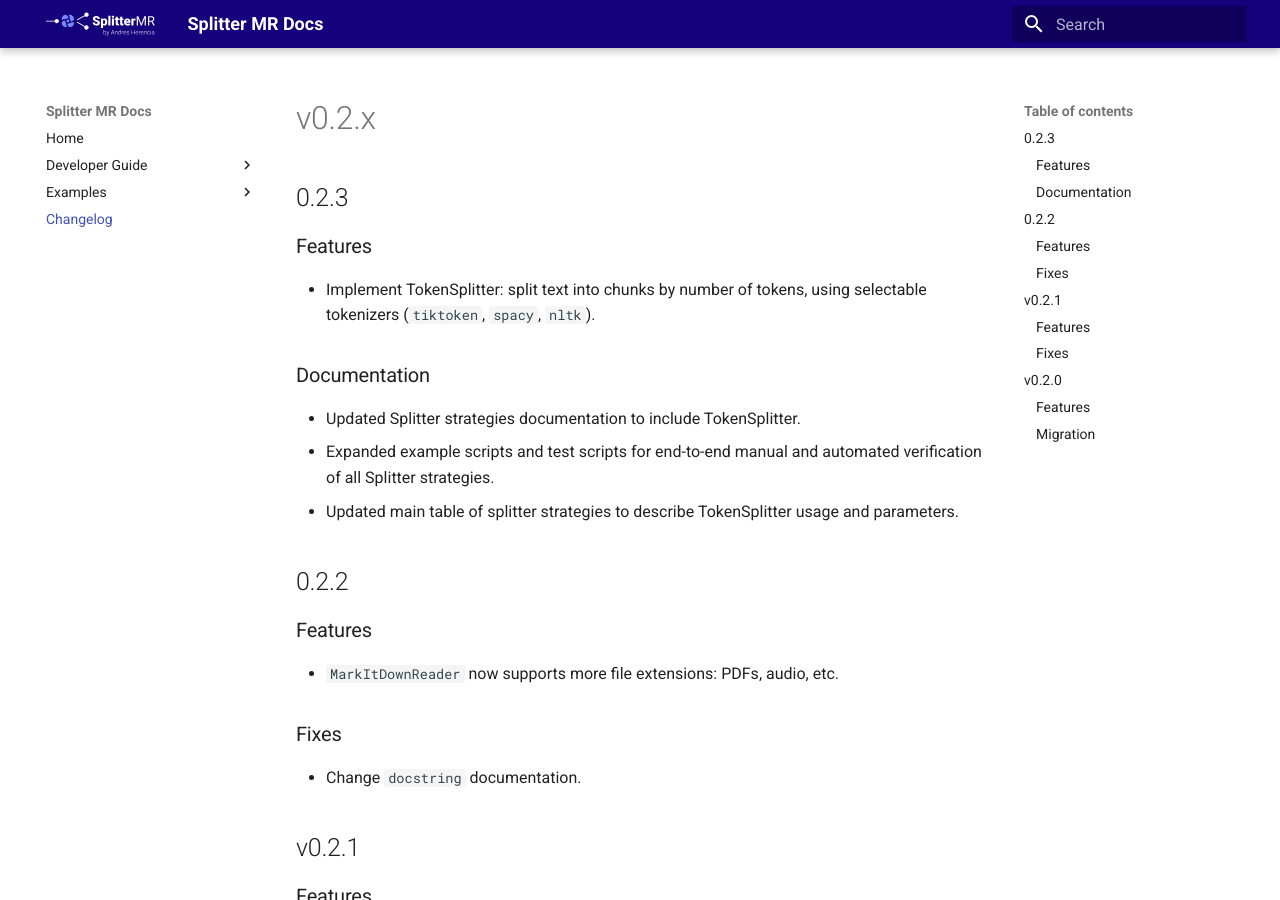
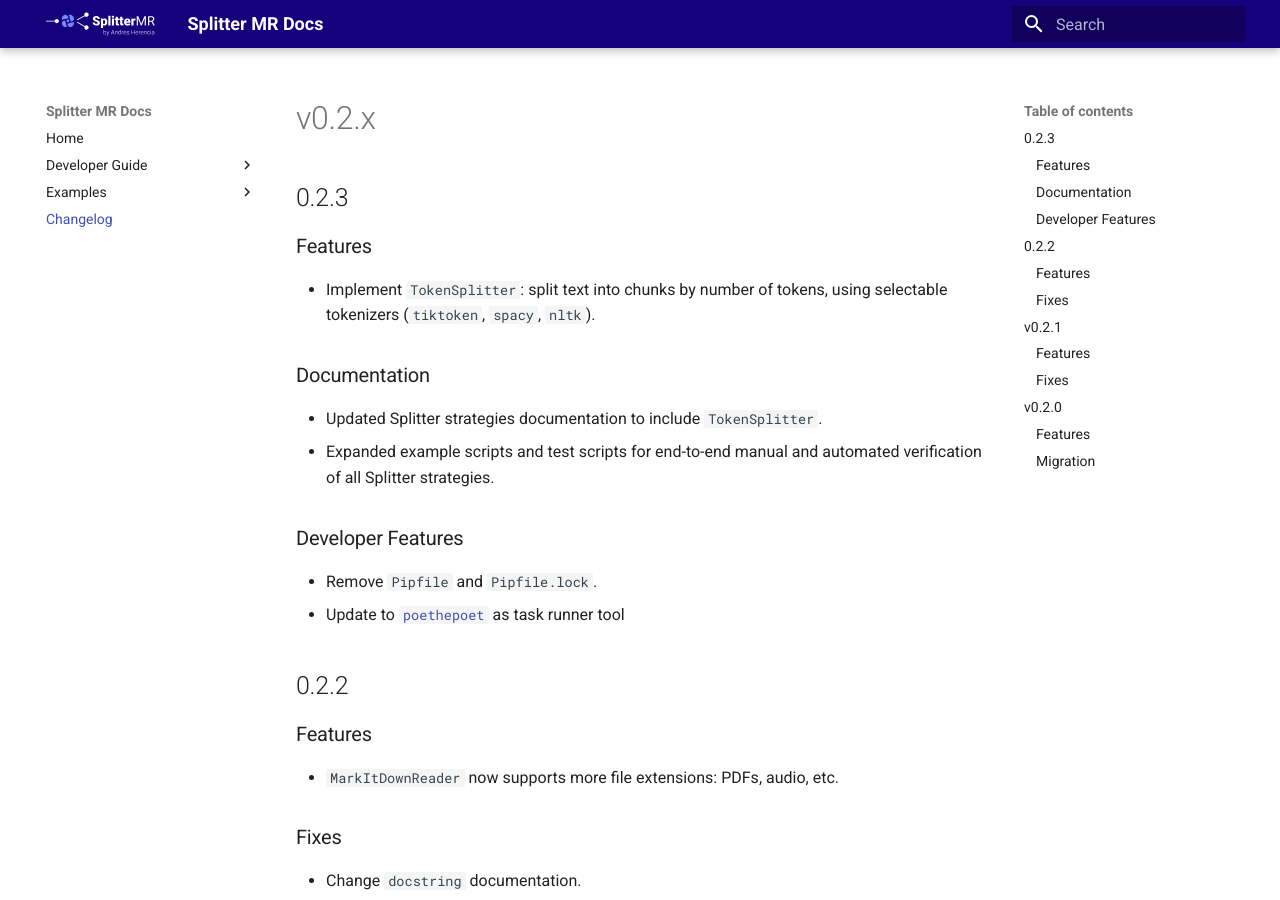
Before and after one commit to andreshere00/Splitter_MR, an MkDocs documentation site: the page built from docs/CHANGELOG.md, in a window 1280 px wide and 900 px high. Built offline with MkDocs 1.6.1 and Material for MkDocs 9.7.7, drawn with Linux system fonts in a browser that asks for light colours.

Commit message:
feat: add developer features - poethepoet and remove pipfile and pipfile.lock

```diff
--- a/docs/CHANGELOG.md
+++ b/docs/CHANGELOG.md
@@ -4,13 +4,17 @@
 
 ### Features
 
-- Implement TokenSplitter: split text into chunks by number of tokens, using selectable tokenizers (`tiktoken`, `spacy`, `nltk`).
+- Implement `TokenSplitter`: split text into chunks by number of tokens, using selectable tokenizers (`tiktoken`, `spacy`, `nltk`).
 
 ### Documentation
 
-- Updated Splitter strategies documentation to include TokenSplitter.
+- Updated Splitter strategies documentation to include `TokenSplitter`.
 - Expanded example scripts and test scripts for end-to-end manual and automated verification of all Splitter strategies.
-- Updated main table of splitter strategies to describe TokenSplitter usage and parameters.
+
+### Developer Features
+
+- Remove `Pipfile` and `Pipfile.lock`.
+- Update to [`poethepoet`](https://poethepoet.natn.io/index.html) as task runner tool
 
 ## 0.2.2
 
--- a/requirements.txt
+++ b/requirements.txt
@@ -144,6 +145,7 @@ pillow==11.2.1
 pip==25.1.1
 platformdirs==4.3.8
 pluggy==1.6.0
+poethepoet==0.35.0
 pre-commit==4.2.0
 preshed==3.0.10
 prompt-toolkit==3.0.51
```
Also changed, not shown: other parts of requirements.txt (+1 -0 lines), CHANGELOG.md (+7 -3 lines), pyproject.toml (+24 -4 lines), 1 other file.
